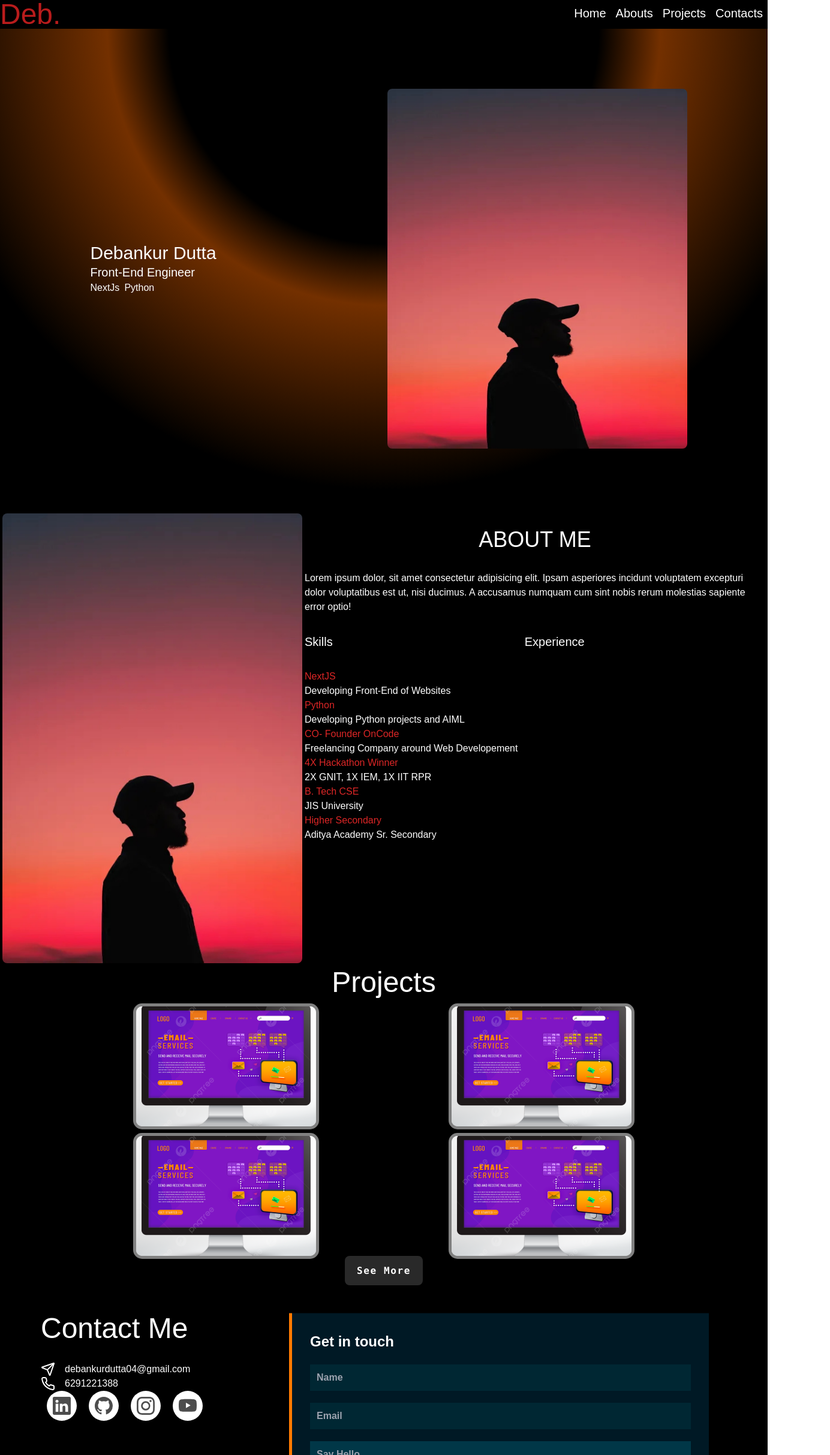
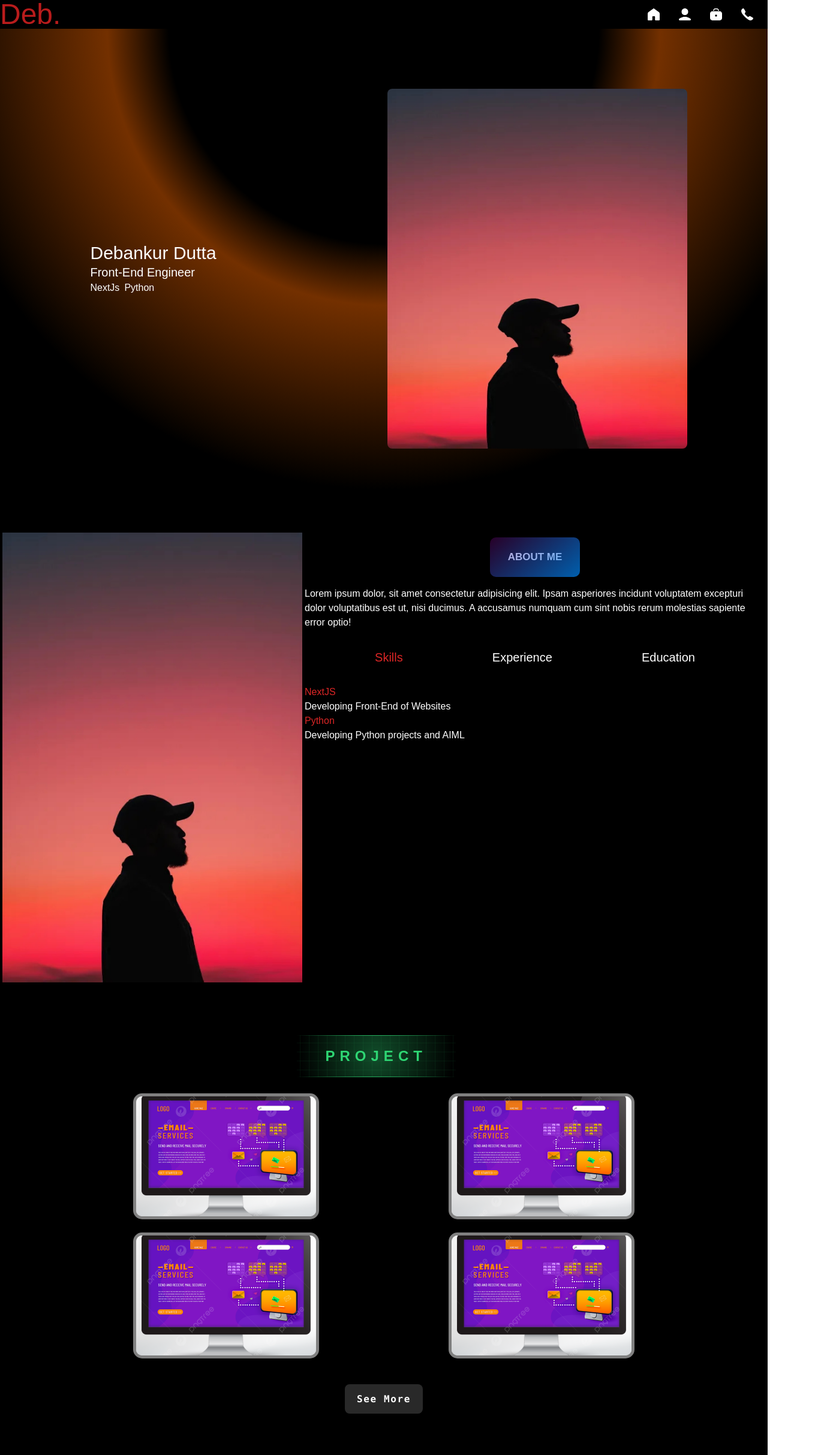
Before and after one commit to Debankur04/Portfolio-React, a Next.js app: page / in a window 1280 px wide. Shown: the top 2426 px of the page at 60% size, 1384 px wide, since content can reach past the window. Built offline with nearby package versions, Linux system fonts and the light colour scheme.

Commit message:
Add files via upload

```diff
--- a/src/app/Components/About.jsx
+++ b/src/app/Components/About.jsx
@@ -1,42 +1,77 @@
 'use client'
-import React from 'react'
+import React, { useState } from 'react'
 import Image from 'next/image'
+import AboutHeading from './AboutHeading';
 
 const About = () => {
+  const [activeTab, setActiveTab] = useState('skills'); // State to track active tab
+
   return (
-    <div className='flex  justify-evenly bg-black text-white'>
+    <div className='flex flex-col lg:flex-row justify-evenly bg-black text-white'>
+      {/* Left Image Section */}
       <Image
         src="/Main-Image.jpg"
         width={500}
         height={500}
         alt="Picture of the author"
-      className='my-2 h-3/4 rounded-lg'
+        className='my-2 h-1/4 rounded-3xl py-8'
       />
-      <div className='w-3/5'>
-        <div className='flex justify-center text-4xl my-8'>ABOUT ME</div>
-        <div>Lorem ipsum dolor, sit amet consectetur adipisicing elit. Ipsam asperiores incidunt voluptatem excepturi dolor voluptatibus est ut, nisi ducimus. A accusamus numquam cum sint nobis rerum molestias sapiente error optio!</div>
-        <div className='flex justify-evenly w-full gap-80 my-8 text-xl'>
-          <div>Skills</div>
-          <div>Experience</div>
-          <div>Education</div>
+
+      {/* Right Content Section */}
+      <div className='w-full lg:w-3/5 my-12'>
+        <AboutHeading/>
+        <div className='my-4'>
+          Lorem ipsum dolor, sit amet consectetur adipisicing elit. Ipsam asperiores incidunt voluptatem excepturi dolor voluptatibus est ut, nisi ducimus. A accusamus numquam cum sint nobis rerum molestias sapiente error optio!
         </div>
-        <div className='text-l'>
+
+        {/* Tab Navigation */}
+        <div className='flex justify-evenly w-full gap-8 my-8 text-xl'>
+          <button
+            className={`hover:text-red-600 ${activeTab === 'skills' && 'text-red-600'}`}
+            onClick={() => setActiveTab('skills')}
+          >
+            Skills
+          </button>
+          <button
+            className={`hover:text-red-600 ${activeTab === 'experience' && 'text-red-600'}`}
+            onClick={() => setActiveTab('experience')}
+          >
+            Experience
+          </button>
+          <button
+            className={`hover:text-red-600 ${activeTab === 'education' && 'text-red-600'}`}
+            onClick={() => setActiveTab('education')}
+          >
+            Education
+          </button>
+        </div>
+
+        {/* Tab Content */}
+        <div className='my-8'>
+          {activeTab === 'skills' && (
+            <div>
               <ul>
                 <li><span className='text-red-600'>NextJS</span> <br /> Developing Front-End of Websites</li>
                 <li><span className='text-red-600'>Python</span> <br /> Developing Python projects and AIML</li>
               </ul>
             </div>
+          )}
+          {activeTab === 'experience' && (
             <div>
               <ul>
-            <li><span className='text-red-600'>CO- Founder OnCode</span> <br /> Freelancing Company around Web Developement</li>
+                <li><span className='text-red-600'>CO- Founder OnCode</span> <br /> Freelancing Company around Web Development</li>
                 <li><span className='text-red-600'>4X Hackathon Winner</span> <br /> 2X GNIT, 1X IEM, 1X IIT RPR</li>
               </ul>
             </div>
+          )}
+          {activeTab === 'education' && (
             <div>
               <ul>
                 <li><span className='text-red-600'>B. Tech CSE</span> <br /> JIS University</li>
                 <li><span className='text-red-600'>Higher Secondary</span> <br /> Aditya Academy Sr. Secondary</li>
               </ul>
+            </div>
+          )}
         </div>
       </div>
     </div>
--- /dev/null
+++ b/src/app/Components/AboutHeading.jsx
@@ -0,0 +1,13 @@
+import React from 'react'
+import style from '../Styles/About.module.css'
+
+const AboutHeading = () => {
+  return (
+    <div className='w-full flex justify-center'>
+        <div  className={style.div}>About Me</div>
+    </div>
+
+  )
+}
+
+export default AboutHeading
--- a/src/app/Components/Contacts.jsx
+++ b/src/app/Components/Contacts.jsx
@@ -1,6 +1,6 @@
 'use client'
 
-import { Instagram, Linkedin, Twitter, Facebook,Send, Phone} from 'lucide-react'
+import { Send, Phone} from 'lucide-react'
 import React from 'react'
 import ContactUs from './ContactUs'
 import IconsPlace from './IconsPlace'
--- a/src/app/Components/Navbar.jsx
+++ b/src/app/Components/Navbar.jsx
@@ -5,12 +5,101 @@ const Navbar = () => {
   return (
     <div className='bg-black flex justify-between'>
         <div className='text-red-700 text-5xl '>Deb.</div>
-        <div className='flex gap-4 mx-2 my-2'>
-            <div className='text-white text-xl hover:text-red-700 transition ease-in duration-300'>Home</div>
-            <div className='text-white text-xl hover:text-red-700 transition ease-in duration-300'>Abouts</div>
-            <div className='text-white text-xl hover:text-red-700 transition ease-in duration-300'>Projects</div>
-            <div className='text-white text-xl hover:text-red-700 transition ease-in duration-300'>Contacts</div>
+      <div className="flex justify-around gap-4 items-center px-4 py-1">
+        <div
+          className="relative group hover:cursor-pointer hover:bg-slate-800 p-2 rounded-full transition-all duration-500"
+        >
+          <svg
+            width="20"
+            height="20"
+            viewBox="0 0 30 30"
+            fill="none"
+            xmlns="http://www.w3.org/2000/svg"
+          >
+            <path
+              d="M27.9167 30H20.4167C19.2658 30 18.3333 29.1392 18.3333 28.0769V21.1538C18.3333 20.3038 17.5875 19.6154 16.6667 19.6154H13.3333C12.4125 19.6154 11.6667 20.3038 11.6667 21.1538V28.0769C11.6667 29.1392 10.7342 30 9.58333 30H2.08333C0.9325 30 0 29.1392 0 28.0769V13.3946C0 11.6262 0.878334 9.95539 2.3825 8.86154L14.2258 0.246923C14.68 -0.0823077 15.32 -0.0823077 15.7733 0.246923L27.6183 8.86154C29.1225 9.95539 30 11.6254 30 13.3931V28.0769C30 29.1392 29.0675 30 27.9167 30Z"
+              fill="white"
+            ></path>
+          </svg>
+
+          <div
+            className="absolute bottom-full left-1/2 transform -translate-x-1/2 mb-4 w-max px-2 py-1 text-white bg-black rounded-md opacity-0 scale-50 transition-all duration-500 group-hover:opacity-100 group-hover:scale-100"
+          >
+            Home
+          </div>
         </div>
+
+        <div
+          className="relative group hover:cursor-pointer hover:bg-slate-800 p-2 rounded-full transition-all duration-500"
+        >
+          <svg
+            width="20"
+            height="20"
+            viewBox="0 0 30 30"
+            fill="none"
+            xmlns="http://www.w3.org/2000/svg"
+          >
+            <path
+              d="M15.0013 0C10.482 0 6.81914 3.50348 6.81914 7.82609V9.13044C6.81914 13.453 10.482 16.9565 15.0013 16.9565C19.5206 16.9565 23.1835 13.453 23.1835 9.13044V7.82609C23.1835 3.50348 19.5206 0 15.0013 0ZM14.9987 20.8696C9.53569 20.8696 2.52628 23.6959 0.509366 26.2041C-0.737054 27.755 0.44947 30 2.49366 30H27.5063C29.5505 30 30.7371 27.755 29.4906 26.2041C27.4737 23.6972 20.4616 20.8696 14.9987 20.8696Z"
+              fill="white"
+            ></path>
+          </svg>
+
+          <div
+            className="absolute bottom-full left-1/2 transform -translate-x-1/2 mb-4 w-max px-2 py-1 text-white bg-black rounded-md opacity-0 scale-50 transition-all duration-500 group-hover:opacity-100 group-hover:scale-100"
+          >
+            About
+          </div>
+        </div>
+
+
+        <div
+          className="relative group hover:cursor-pointer hover:bg-slate-800 p-2 rounded-full transition-all duration-500"
+        >
+          <svg
+            width="20"
+            height="20"
+            viewBox="0 0 30 30"
+            fill="none"
+            xmlns="http://www.w3.org/2000/svg"
+          >
+            <path
+              d="M12.6923 0C10.1547 0 8.07692 2.16563 8.07692 4.8V6H10.3846V4.8C10.3846 3.45938 11.4032 2.4 12.6923 2.4H17.3077C18.5968 2.4 19.6154 3.45938 19.6154 4.8V6H21.9231V4.8C21.9231 2.16563 19.8453 0 17.3077 0H12.6923ZM5.625 7.2C2.51953 7.2 0 9.82031 0 13.05V24.15C0 27.3797 2.51953 30 5.625 30H24.375C27.4805 30 30 27.3797 30 24.15V13.05C30 9.82031 27.4805 7.2 24.375 7.2H5.625ZM15 15.4875C16.3386 15.4875 17.4159 16.6078 17.4159 18C17.4159 19.3922 16.3386 20.5125 15 20.5125C13.6614 20.5125 12.5841 19.3922 12.5841 18C12.5841 16.6078 13.6614 15.4875 15 15.4875Z"
+              fill="white"
+            ></path>
+          </svg>
+
+          <div
+            className="absolute bottom-full left-1/2 -translate-x-1/2 mb-4 w-max px-2 py-1 text-white bg-black rounded-md opacity-0 transform scale-50 transition-all duration-500 group-hover:opacity-100 group-hover:scale-100"
+          >
+            Portfolio
+          </div>
+        </div>
+
+        <div
+          className="relative group hover:cursor-pointer hover:bg-slate-800 p-2 rounded-full transition-all duration-500"
+        >
+          <svg
+            width="20"
+            height="20"
+            viewBox="0 0 30 30"
+            fill="none"
+            xmlns="http://www.w3.org/2000/svg"
+          >
+            <path
+              d="M22.4672 19.4199C21.9377 19.1095 21.2868 19.116 20.7598 19.4291L18.0912 21.0191C17.4938 21.3751 16.7477 21.3334 16.1999 20.9056C15.2529 20.166 13.7282 18.9217 12.4016 17.5952C11.0751 16.2687 9.8308 14.7439 9.09124 13.7969C8.66342 13.2491 8.62168 12.503 8.97776 11.9057L10.5677 9.23697C10.8821 8.71002 10.8847 8.05394 10.5743 7.52438L6.65865 0.835732C6.27909 0.188781 5.52518 -0.129478 4.79606 0.0492166C4.0878 0.221389 3.16825 0.641386 2.20434 1.6066C-0.813896 4.62483 -2.41693 9.71567 8.93342 21.066C20.2838 32.4164 25.3733 30.8146 28.3928 27.7951C29.3593 26.8286 29.778 25.9077 29.9515 25.1982C30.1276 24.4703 29.8145 23.7216 29.1689 23.3434C27.5567 22.4004 24.0794 20.3643 22.4672 19.4199Z"
+              fill="white"
+            ></path>
+          </svg>
+
+          <div
+            className="absolute bottom-full left-1/2 -translate-x-1/2 mb-4 w-max px-2 py-1 text-white bg-black rounded-md opacity-0 transform scale-50 transition-all duration-500 group-hover:opacity-100 group-hover:scale-100"
+          >
+            Contact
+          </div>
+        </div>
+      </div>
+
     </div>
   )
 }
--- /dev/null
+++ b/src/app/Components/ProjectHeading.jsx
@@ -0,0 +1,13 @@
+import React from 'react'
+import styles from '../Styles/ProjectHeading.module.css'
+
+const ProjectHeading = () => {
+  return (
+    <div className='flex w-[98vw] justify-center'>
+        <div className={styles.div} >Project</div>
+    </div>
+
+  )
+}
+
+export default ProjectHeading
--- /dev/null
+++ b/src/app/Styles/About.module.css
@@ -0,0 +1,47 @@
+/* From Uiverse.io by mrhyddenn */
+.div {
+    background: transparent;
+    color: #fff;
+    font-size: 17px;
+    text-transform: uppercase;
+    font-weight: 600;
+    border: none;
+    padding: 20px 30px;
+    cursor: pointer;
+    perspective: 30rem;
+    border-radius: 10px;
+    box-shadow: 0 5px 15px rgba(0, 0, 0, 0.308);
+  }
+
+.div::before {
+    content: "";
+    display: block;
+    position: absolute;
+    width: 100%;
+    height: 100%;
+    top: 0;
+    left: 0;
+    border-radius: 10px;
+    background: linear-gradient(
+      320deg,
+      rgba(0, 140, 255, 0.678),
+      rgba(128, 0, 128, 0.308)
+    );
+    z-index: 1;
+    transition: background 3s;
+  }
+
+.div:hover::before {
+    animation: rotate 1s;
+    transition: all 0.5s;
+  }
+
+  @keyframes rotate {
+    0% {
+      transform: rotateY(180deg);
+    }
+
+    100% {
+      transform: rotateY(360deg);
+    }
+  }
--- a/src/app/Styles/IconsPlace.module.css
+++ b/src/app/Styles/IconsPlace.module.css
@@ -40,7 +40,6 @@
     height: 50px;
     border-radius: 50%;
     color: #4d4d4d;
-    background-color: #fff;
     transition: all 0.3s ease-in-out;
   }
   .example2 .iconcontent a:hover {
--- /dev/null
+++ b/src/app/Styles/ProjectHeading.module.css
@@ -0,0 +1,52 @@
+/* From Uiverse.io by Smit-Prajapati */
+.div {
+    /* in scss with just one variable i can change opacity with rgba(variable, opacity) but in css it's not possible so i have used three seperate variables */
+    /* with hue-rotate color can be changed */
+    --main-color: rgb(46, 213, 115);
+    --main-bg-color: rgba(46, 213, 116, 0.36);
+    --pattern-color: rgba(46, 213, 116, 0.073);
+
+    /* change this rotation value */
+    filter: hue-rotate(0deg);
+
+    cursor: pointer;
+    text-transform: uppercase;
+    letter-spacing: 0.5rem;
+    background: radial-gradient(
+        circle,
+        var(--main-bg-color) 0%,
+        rgba(0, 0, 0, 0) 95%
+      ),
+      linear-gradient(var(--pattern-color) 1px, transparent 1px),
+      linear-gradient(to right, var(--pattern-color) 1px, transparent 1px);
+    background-size:
+      cover,
+      15px 15px,
+      15px 15px;
+    background-position:
+      center center,
+      center center,
+      center center;
+    border-image: radial-gradient(
+        circle,
+        var(--main-color) 0%,
+        rgba(0, 0, 0, 0) 100%
+      )
+      1;
+    border-width: 1px 0 1px 0;
+    color: var(--main-color);
+    padding: 1rem 3rem;
+    font-weight: 700;
+    font-size: 1.5rem;
+    transition: background-size 0.2s ease-in-out;
+  }
+
+  .div:hover {
+    background-size:
+      cover,
+      10px 10px,
+      10px 10px;
+  }
+  .div:active {
+    filter: hue-rotate(250deg);
+  }
--- a/src/app/page.js
+++ b/src/app/page.js
@@ -5,6 +5,7 @@ import Contacts from "./Components/Contacts";
 import ContactUs from "./Components/ContactUs";
 import IconsPlace from "./Components/IconsPlace";
 import Navbar from "./Components/Navbar";
+import ProjectHeading from "./Components/ProjectHeading";
 import Projects from "./Components/Projects";
 import Seemorebtn from "./Components/Seemorebtn";
 
@@ -13,18 +14,20 @@ export default function Home() {
     <div>
       <Navbar/>
       <BlackHole/>
-      <About/>
-      <div className="bg-black">
-        <div className="flex justify-center text-white text-5xl">Projects</div>
-        <div className="flex justify-evenly my-4">
+      <div className="">
+        <About/>
+      </div>
+      <div className="bg-black py-12">
+        <ProjectHeading/>
+        <div className="flex justify-evenly my-8">
           <Projects/>
           <Projects/>
         </div>
-        <div className="flex justify-evenly">
+        <div className="flex justify-evenly my-8">
           <Projects/>
           <Projects/>
         </div>
-        <div className="flex justify-center">
+        <div className="flex justify-center my-12">
           <Seemorebtn/>
         </div>
       </div>
```
Lines whose indentation alone changed are shown as unchanged.
